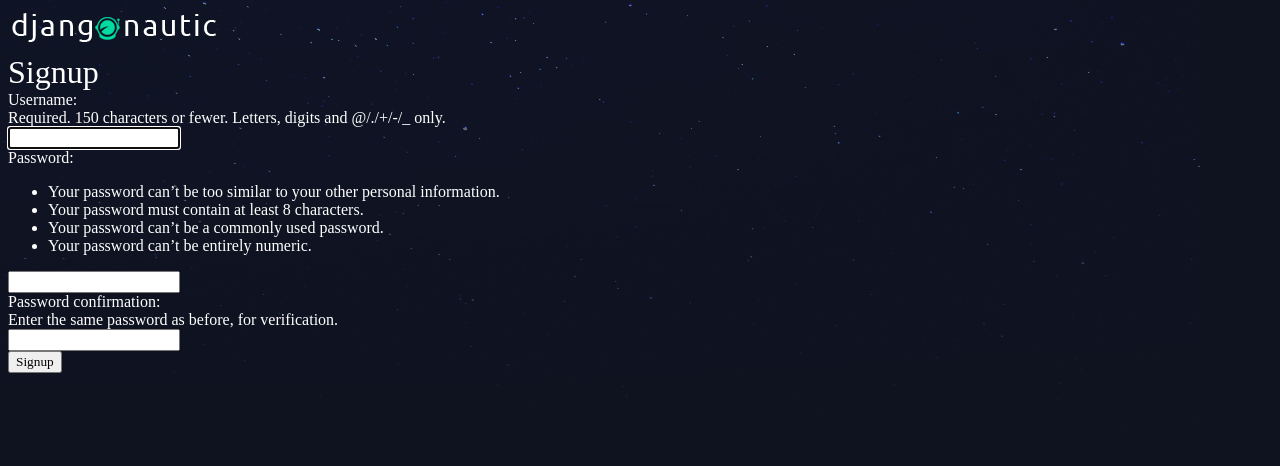
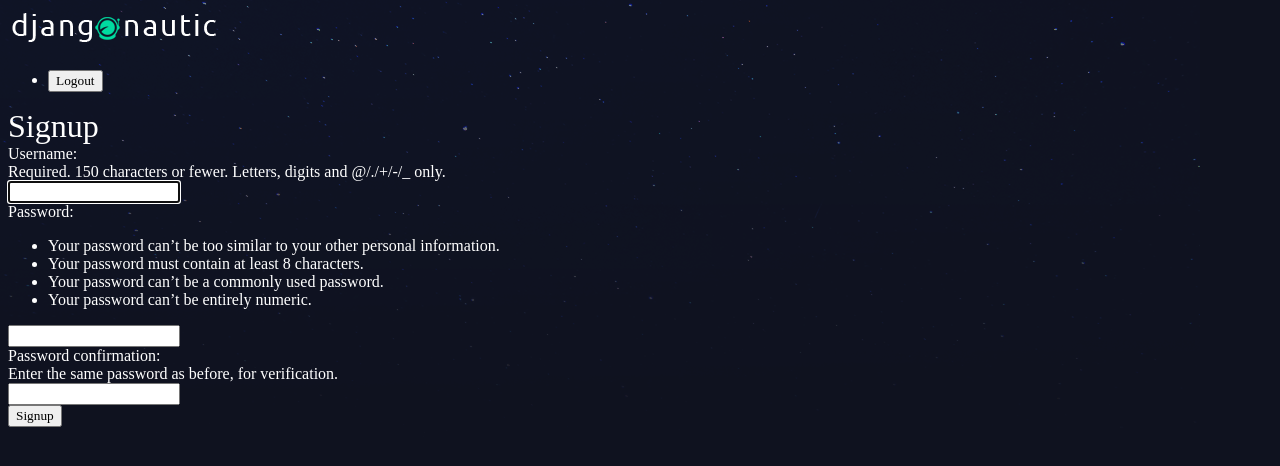
Before and after one commit to AbdallahHatemoglu/djano-blog_tutorial, a Django app: page /accounts/signup/ in a window 1280 px wide. Shown: the top 466 px of the page. Run offline with Django 5.2, Linux system fonts and the light colour scheme; parts of the project's set-up code (start-up, migrations or seed data) failed here and were passed over.

Commit message:
Loggin Users Out

```diff
--- a/accounts/urls.py
+++ b/accounts/urls.py
@@ -6,5 +6,6 @@ app_name = 'accounts'
 urlpatterns = [
     path('signup/', views.signup_view, name="signup"),
     path('login/', views.login_view, name="login"),
+    path('logout/', views.logout_view, name="logout"),
 
 ]
--- a/accounts/views.py
+++ b/accounts/views.py
@@ -1,6 +1,6 @@
 from django.shortcuts import render, redirect
 from django.contrib.auth.forms import UserCreationForm, AuthenticationForm
-from django.contrib.auth import login
+from django.contrib.auth import login, logout
 # Create your views here.
 def signup_view(request):
   if request.method == 'POST':
@@ -26,3 +26,9 @@ def login_view(request):
   else:
     form = AuthenticationForm()
   return render(request, 'accounts/login.html', {'form':form})
+
+
+def logout_view(request):
+  if request.method == 'POST':
+    logout(request)
+    return redirect('articles:list')
--- a/templates/base_layout.html
+++ b/templates/base_layout.html
@@ -8,10 +8,22 @@
         <link rel="stylesheet" href="{% static 'styles.css' %}">
     </head>
     <body>
-      <div class="wrapper">
+      <header class="wrapper">
         <h1><a href="{% url 'articles:list' %}"><img src="{% static 'logo.png' %}"></a></h1>
+        <nav>
+          <ul>
+            <li>
+              <form class="logout-link" action="{% url 'accounts:logout' %}" method="post">
+                {% csrf_token %}
+                <button type="submit">Logout</button>
+              </form>
+            </li>
+          </ul>
+        </nav>
+      </header>
+        <div class="wrapper">
           {% block content %}
           {% endblock %}
-       </div>
+        </div>
     </body>
 </html>
```
Also changed, not shown: db.sqlite3.
